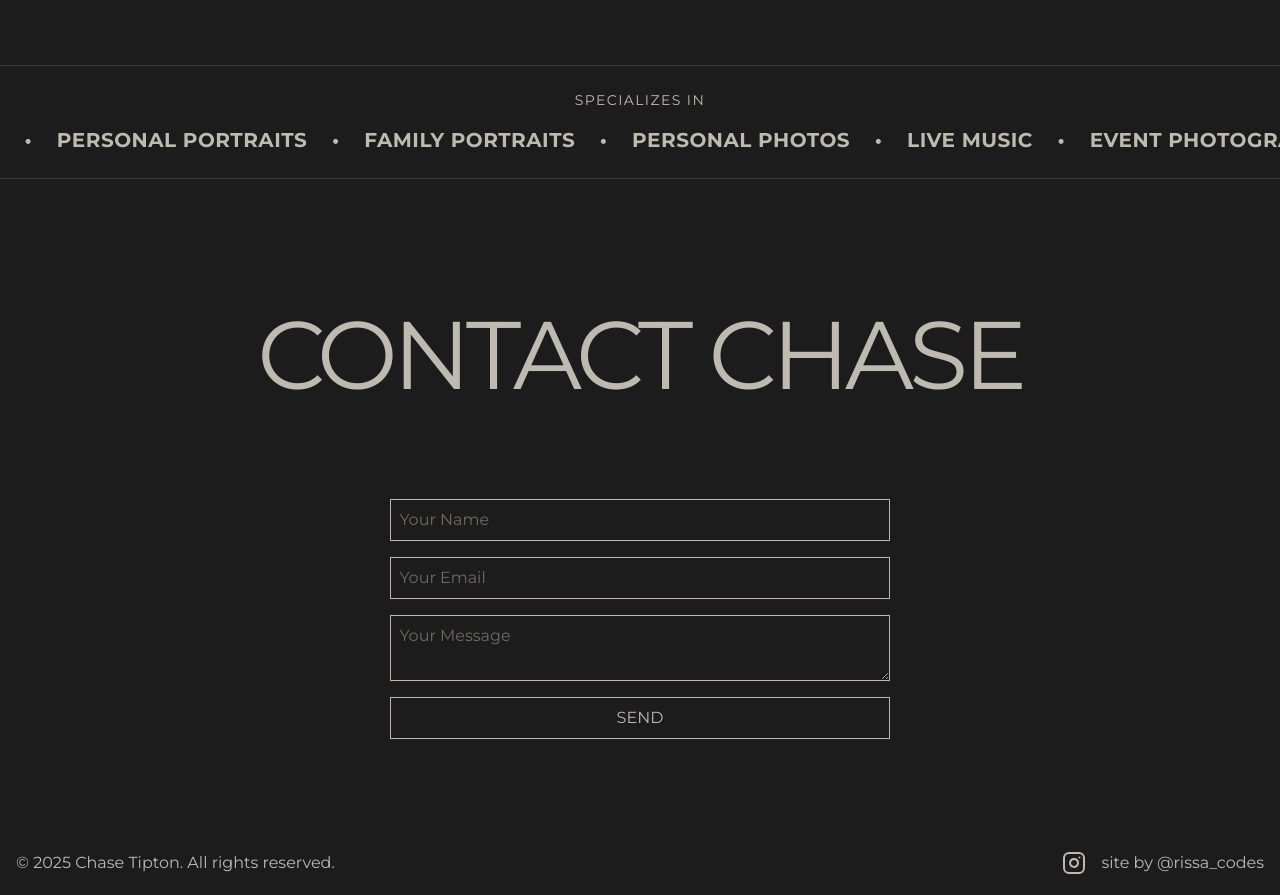
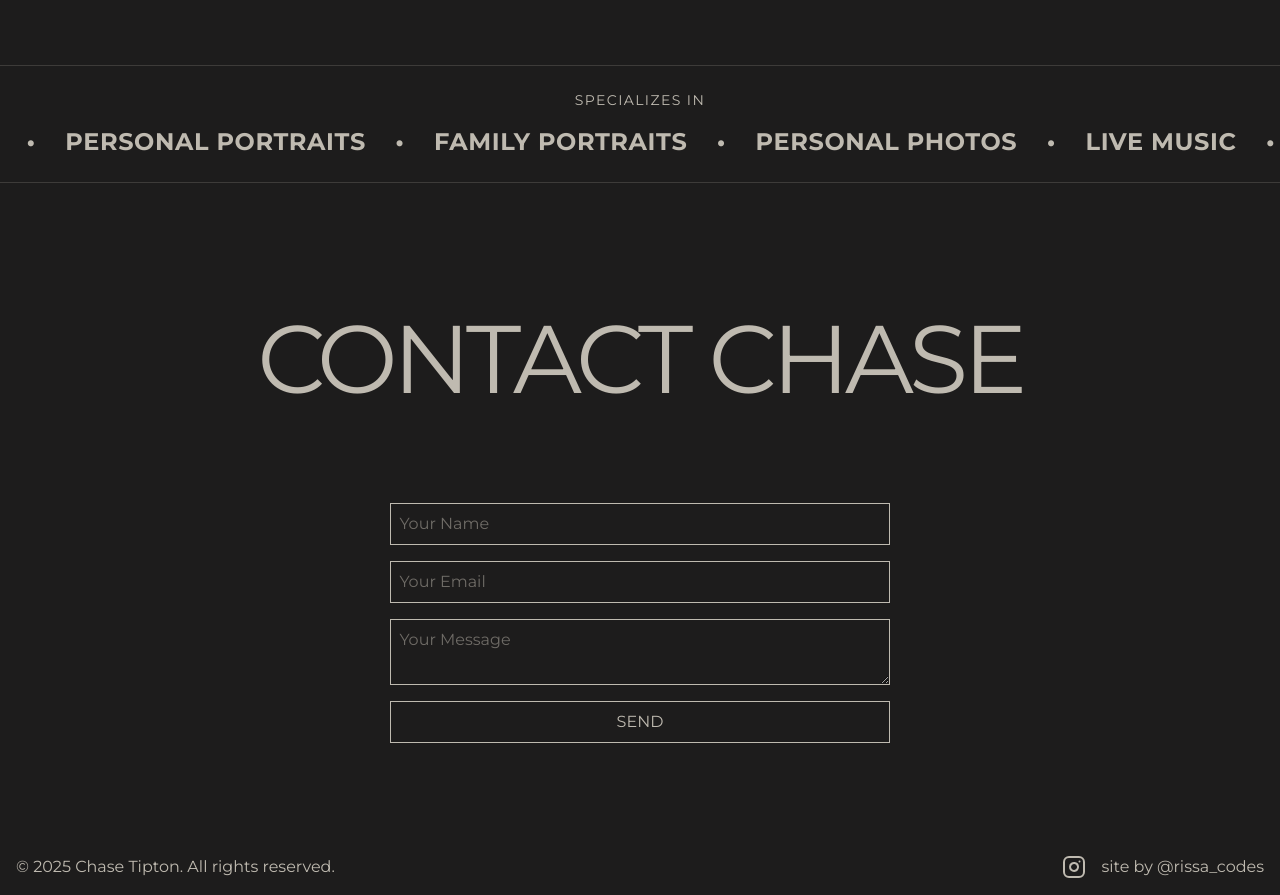
Before and after one commit to msrissaxox/ChaseTipton, a Next.js app in the folder my-nextjs-app/: page / in a window 1280 px wide. Shown: the part 1280-2175 px from the top of the page. Built offline with nearby package versions, Linux system fonts and the light colour scheme.

Commit message:
updated size of font

```diff
--- a/my-nextjs-app/components/LogosMarquee.js
+++ b/my-nextjs-app/components/LogosMarquee.js
@@ -18,16 +18,16 @@ export default function LogosMarquee() {
       <div className="text-center text-[#bfbab0] text-sm tracking-widest mb-4">SPECIALIZES IN</div>
       <div className="relative flex overflow-hidden">
         <div className="flex animate-logos-marquee pl-4">
-          <span className="text-[#bfbab0] font-bold text-sm md:text-xl tracking-wide whitespace-nowrap">
+          <span className="text-[#bfbab0] font-bold text-base md:text-2xl tracking-wide whitespace-nowrap">
             {marqueeText}{separator}
           </span>
-          <span className="text-[#bfbab0] font-bold text-sm md:text-xl tracking-wide whitespace-nowrap">
+          <span className="text-[#bfbab0] font-bold text-base md:text-2xl tracking-wide whitespace-nowrap">
             {marqueeText}{separator}
           </span>
-          <span className="text-[#bfbab0] font-bold text-sm md:text-xl tracking-wide whitespace-nowrap">
+          <span className="text-[#bfbab0] font-bold text-base md:text-2xl tracking-wide whitespace-nowrap">
             {marqueeText}{separator}
           </span>
-          <span className="text-[#bfbab0] font-bold text-sm md:text-xl tracking-wide whitespace-nowrap">
+          <span className="text-[#bfbab0] font-bold text-base md:text-2xl tracking-wide whitespace-nowrap">
             {marqueeText}{separator}
           </span>
         </div>
```
